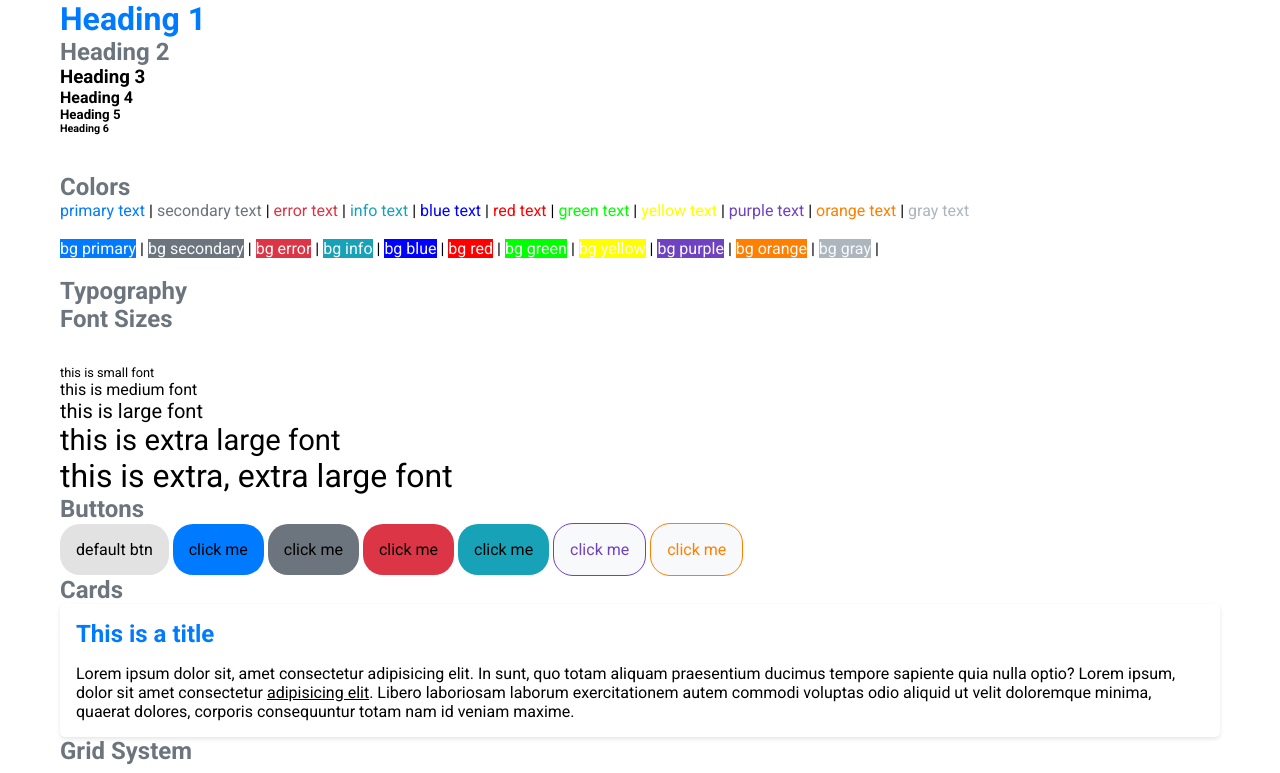
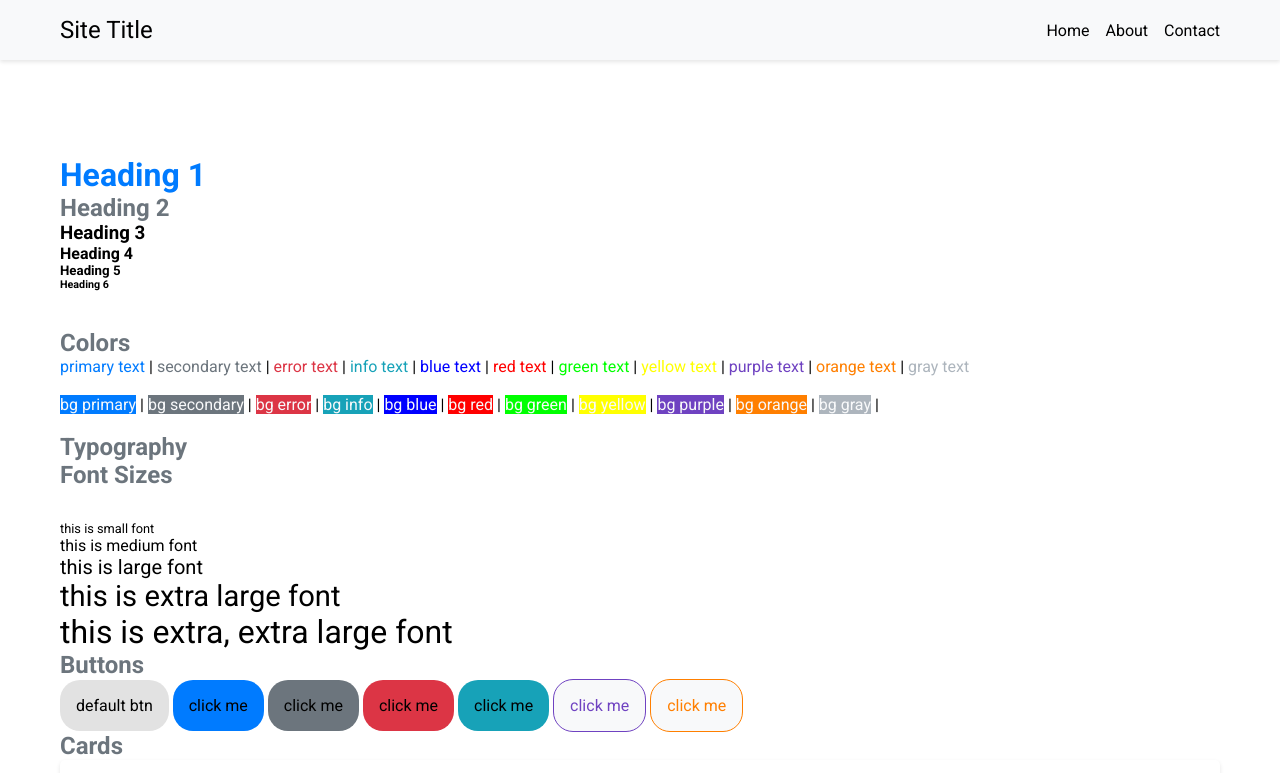
Before and after one commit to danimatuko/breeze, a website: page index.html in a window 1280 px wide. Shown: the top 773 px of the page. Drawn offline with nearby package versions, Linux system fonts and the light colour scheme; files that its build step writes are made by us from their sources.

Commit message:
add nav component

```diff
--- a/index.html
+++ b/index.html
@@ -8,6 +8,17 @@
     <title>Breeze</title>
   </head>
   <body>
+    <nav class="nav-light text-white mb-4">
+      <div class="container">
+        <span class="site-title">Site Title</span>
+
+        <ul>
+          <li><a href="#">Home</a></li>
+          <li><a href="#">About</a></li>
+          <li><a href="#">Contact</a></li>
+        </ul>
+      </div>
+    </nav>
     <div class="container">
       <h1>Heading 1</h1>
       <h2>Heading 2</h2>
--- a/sass/_variables.scss
+++ b/sass/_variables.scss
@@ -33,6 +33,7 @@ $margin-base: 1rem;
 $padding-base: 1rem;
 $border-base: 1px solid #ccc;
 $box-shadow: 0 2px 4px rgba(0, 0, 0, 0.1);
+$box-shadow-base: 0 2px 4px rgba(0, 0, 0, 0.1);
 $font-size-base: 1rem;
 
 //typography
--- /dev/null
+++ b/sass/components/_nav.scss
@@ -0,0 +1,35 @@
+.flex-layout {
+  width: 100%;
+  display: flex;
+  align-items: center;
+  justify-content: space-between;
+}
+
+.nav {
+  @extend .flex-layout;
+
+  padding: $padding-base $padding-base * 2;
+  box-shadow: $box-shadow-base;
+
+  .container {
+    @extend .flex-layout;
+  }
+
+  ul {
+    @extend .flex-layout;
+    justify-content: flex-end;
+    gap: 1rem;
+  }
+
+  .site-title {
+    font-size: $font-size-lg;
+    width: inherit;
+  }
+}
+
+@each $key, $val in $colors {
+  .nav-#{$key} {
+    @extend .nav;
+    background-color: $val;
+  }
+}
--- a/sass/index.scss
+++ b/sass/index.scss
@@ -7,3 +7,4 @@
 @import "colors";
 @import "components/card";
 @import "components/button";
+@import "components/nav";
```
